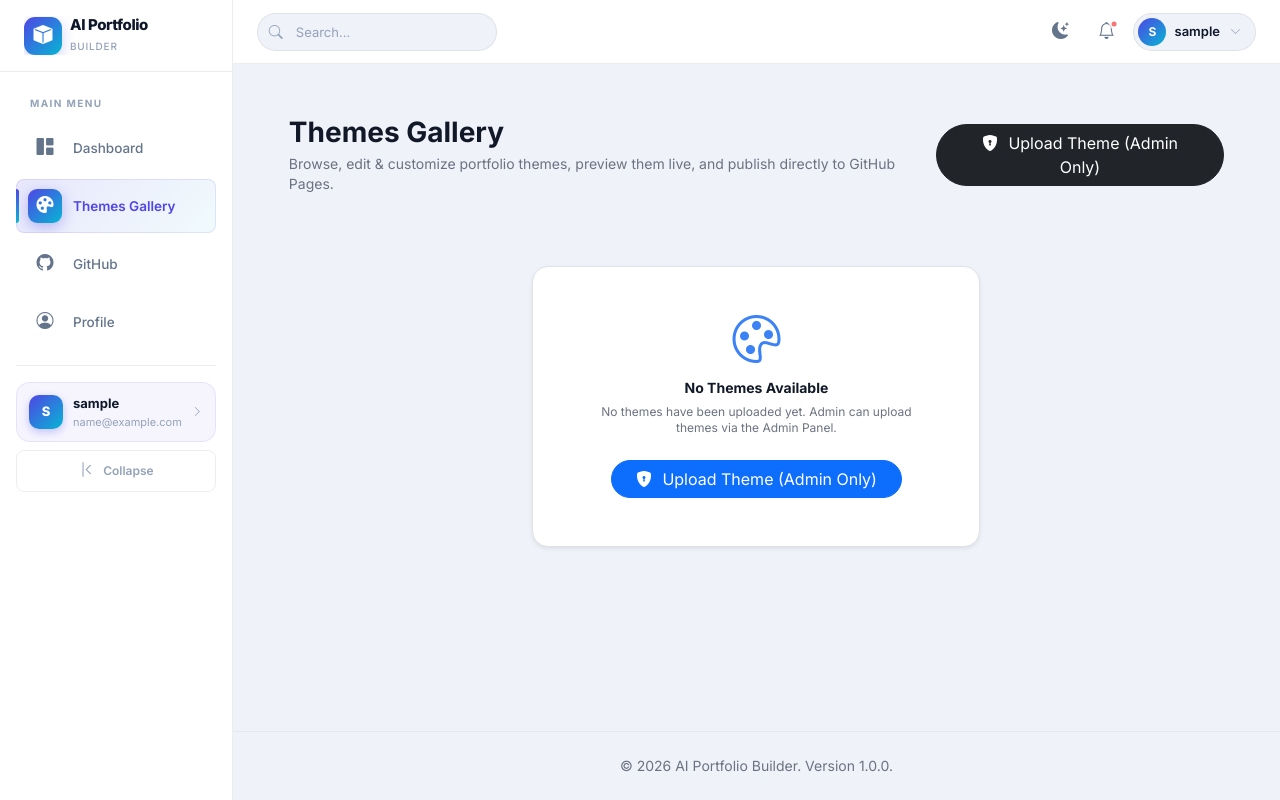
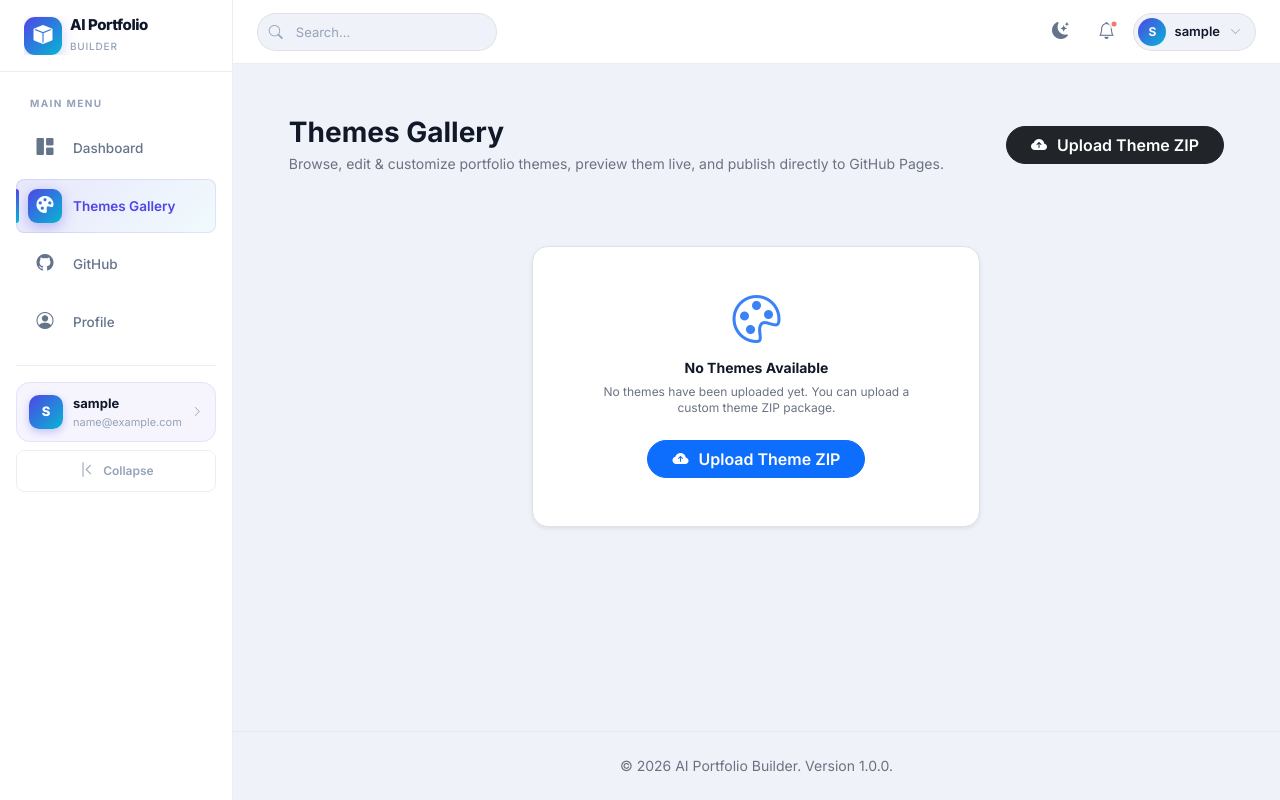
Before and after one commit to jeeva6347/AI-Portfolio-Builder, a Django app: page /themes/ in a window 1280 px wide. Run offline with Django 5.2, Linux system fonts and the light colour scheme; the visitor is signed in with stand-in values (Sample User, id 1); data that the repository does not hold is empty; some libraries are stand-ins or nearby versions.

Commit message:
feat: in-app theme upload for all users — remove admin-only redirect, add upload.html template

```diff
--- a/templates/themes/gallery.html
+++ b/templates/themes/gallery.html
@@ -10,11 +10,9 @@
             <h1 class="h3 font-bold text-gray-900 dark:text-white mb-1">Themes Gallery</h1>
             <p class="text-sm text-gray-500 dark:text-gray-400 mb-0">Browse, edit & customize portfolio themes, preview them live, and publish directly to GitHub Pages.</p>
         </div>
-        {% if request.user.is_staff or request.user.is_superuser %}
-        <a href="/admin/themes/theme/add/" class="btn btn-dark rounded-pill px-4 text-white">
-            <i class="bi bi-shield-lock-fill me-1.5"></i> Upload Theme (Admin Only)
+        <a href="{% url 'themes:upload' %}" class="btn btn-dark rounded-pill px-4 text-white font-semibold">
+            <i class="bi bi-cloud-arrow-up-fill me-1.5"></i> Upload Theme ZIP
         </a>
-        {% endif %}
     </div>
 
     <!-- Themes Grid -->
@@ -96,12 +94,10 @@
             <div class="max-w-md mx-auto bg-white dark:bg-gray-800 border border-gray-200 dark:border-gray-700 rounded-2xl p-5 shadow-sm">
                 <i class="bi bi-palette text-5xl text-blue-500 mb-3 d-block"></i>
                 <h4 class="font-bold text-gray-900 dark:text-white mb-2">No Themes Available</h4>
-                <p class="text-xs text-gray-500 dark:text-gray-400 mb-4">No themes have been uploaded yet. Admin can upload themes via the Admin Panel.</p>
-                {% if request.user.is_staff or request.user.is_superuser %}
-                <a href="/admin/themes/theme/add/" class="btn btn-primary rounded-pill px-4">
-                    <i class="bi bi-shield-lock-fill me-1.5"></i> Upload Theme (Admin Only)
+                <p class="text-xs text-gray-500 dark:text-gray-400 mb-4">No themes have been uploaded yet. You can upload a custom theme ZIP package.</p>
+                <a href="{% url 'themes:upload' %}" class="btn btn-primary rounded-pill px-4 font-semibold">
+                    <i class="bi bi-cloud-arrow-up-fill me-1.5"></i> Upload Theme ZIP
                 </a>
-                {% endif %}
             </div>
         </div>
         {% endfor %}
--- a/themes/views.py
+++ b/themes/views.py
@@ -22,7 +22,7 @@ def _base_context(request):
 class ThemeGalleryView(LoginRequiredMixin, View):
     """
     My Themes Gallery view.
-    Displays available portfolio themes, preview options, customization/edit, and publish buttons.
+    Displays available portfolio themes, preview options, customization/edit, upload, and publish buttons.
     """
     template_name = "themes/gallery.html"
 
@@ -43,19 +43,43 @@ class ThemeGalleryView(LoginRequiredMixin, View):
 
 class ThemeUploadView(LoginRequiredMixin, View):
     """
-    Theme Upload is managed exclusively via the Admin interface.
+    In-App Theme Upload view.
+    Upload and extract HTML5/CSS3/JS/Bootstrap/Tailwind theme ZIP packages directly in the web app.
     """
+    template_name = "themes/upload.html"
+
     def get(self, request):
-        if request.user.is_staff or request.user.is_superuser:
-            return redirect("/admin/themes/theme/add/")
-        messages.info(request, "Theme upload is managed by system administrators via the Admin Panel.")
-        return redirect("themes:gallery")
+        form = ThemeUploadForm()
+        ctx = _base_context(request)
+        ctx["form"] = form
+        return render(request, self.template_name, ctx)
 
     def post(self, request):
-        if request.user.is_staff or request.user.is_superuser:
-            return redirect("/admin/themes/theme/add/")
-        messages.info(request, "Theme upload is managed by system administrators via the Admin Panel.")
-        return redirect("themes:gallery")
+        form = ThemeUploadForm(request.POST, request.FILES)
+        if form.is_valid():
+            theme = form.save(commit=False)
+            theme.uploaded_by = request.user
+            theme.status = Theme.Status.APPROVED
+            theme.save()
+
+            zip_file = form.cleaned_data.get("zip_file")
+            if zip_file:
+                try:
+                    process_theme_upload(theme, zip_file)
+                    messages.success(request, f"Theme '{theme.name}' uploaded and installed successfully!")
+                    return redirect("themes:gallery")
+                except ThemeUploadError as e:
+                    theme.delete()
+                    messages.error(request, f"Theme upload failed: {str(e)}")
+                except Exception as e:
+                    theme.delete()
+                    messages.error(request, f"An unexpected error occurred during theme extraction: {str(e)}")
+        else:
+            messages.error(request, "Please fix the errors in the form below.")
+
+        ctx = _base_context(request)
+        ctx["form"] = form
+        return render(request, self.template_name, ctx)
 
 
 class ThemeEditView(LoginRequiredMixin, View):
```
Also changed, not shown: templates/dashboard/home.html (+3 -7 lines), templates/themes/upload.html (+85 -29 lines).
